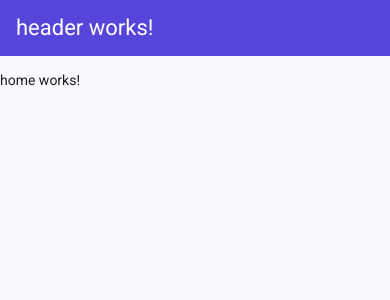
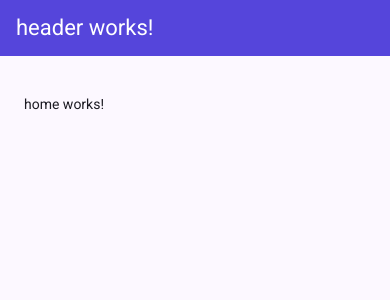
Before and after one commit to fel-vitor/financial-manager, an Angular app: page / in a window 390 px wide. Shown: the top 300 px of the page. Built offline with nearby package versions, Linux system fonts and the light colour scheme.

Commit message:
feat: Adiciona layout css para melhorar responsividade da aplicação

```diff
--- a/src/app/core/layout/layout.html
+++ b/src/app/core/layout/layout.html
@@ -1,2 +1,7 @@
 <app-header />
-<ng-content></ng-content>
+
+<div class="container">
+    <div class="container-content">
+        <ng-content></ng-content>
+    </div>
+</div>
--- a/src/app/core/layout/layout.scss
+++ b/src/app/core/layout/layout.scss
@@ -0,0 +1,13 @@
+.container {
+    display: flex;
+    justify-content: center;
+    margin-top: 24px;
+    margin-bottom: 24px;
+    padding-left: 24px;
+    padding-right: 24px;
+
+    .container-content  {
+        width: 100%;
+        max-width: 720px;
+    }
+}
```
